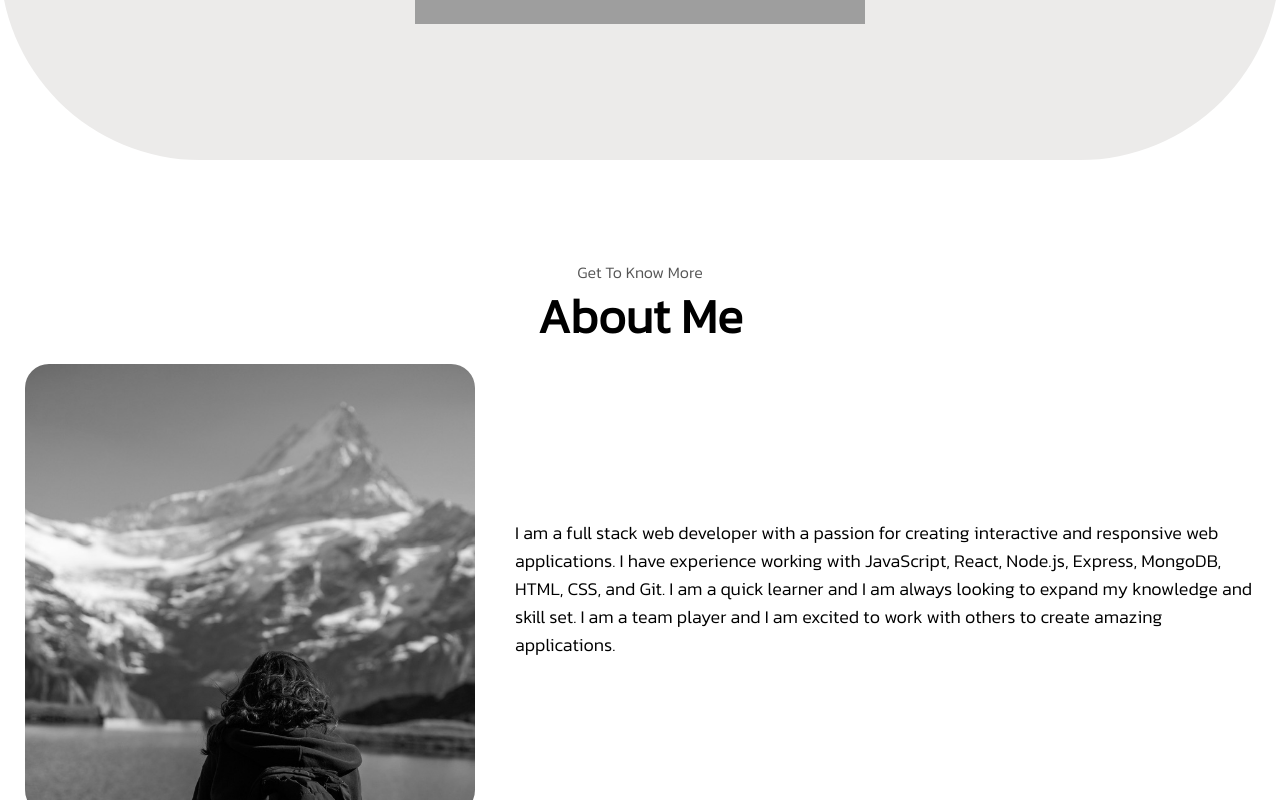
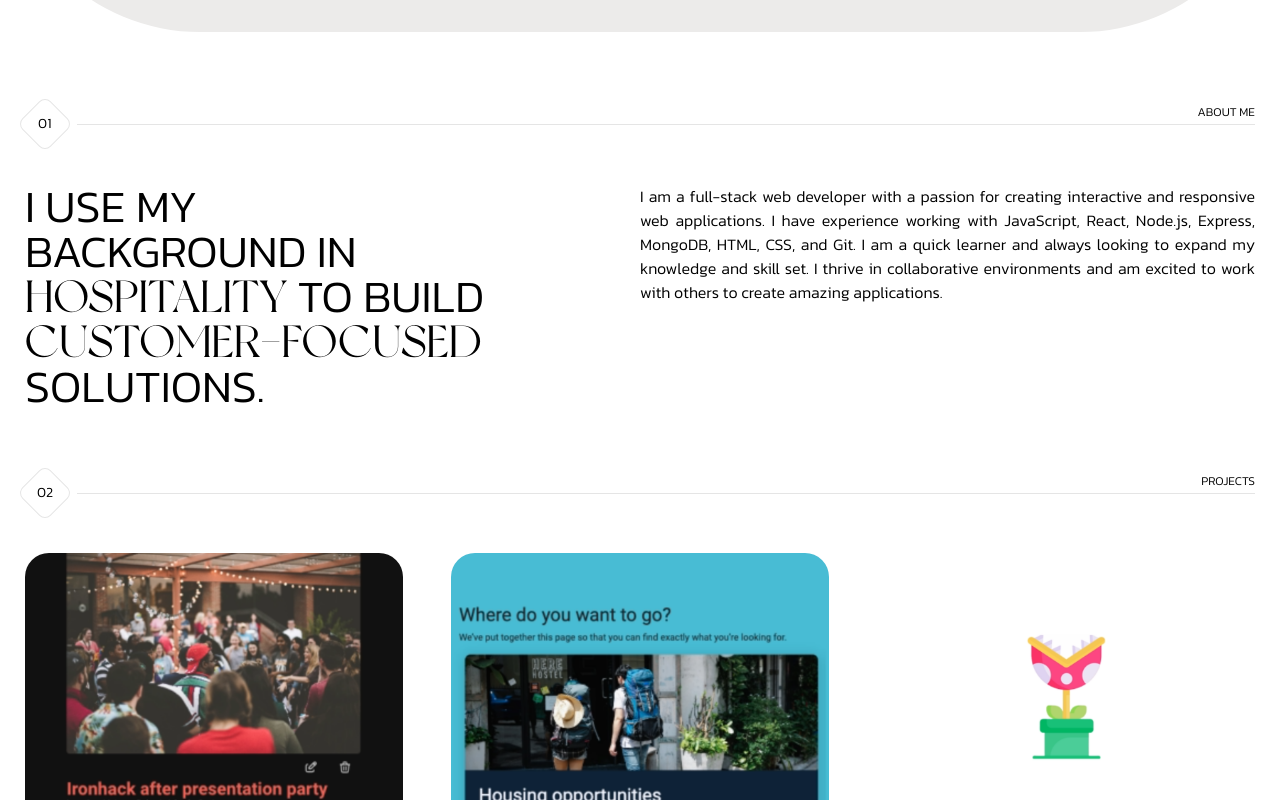
Before and after one commit to ThalitadosReis/my-portfolio, a React (Create React App) app: page / in a window 1280 px wide. Shown: the part 780-1580 px from the top of the page. Built offline with nearby package versions, Linux system fonts and the light colour scheme; grey boxes are pictures that could not be loaded; the HTML template or start-up script is replaced by a standard one.

Commit message:
about section redesign

```diff
--- a/src/components/About.js
+++ b/src/components/About.js
@@ -4,27 +4,37 @@ export default function About() {
   return (
     <section className="section" id="about">
       <div className="container mx-auto">
-        {/* title */}
-        <div className="flex flex-col items-center text-center lg:mb-2">
-          <h3 className="h3">Get To Know More</h3>
-          <h2 className="h2">About Me</h2>
+        {/* Header */}
+        <div className="flex flex-col items-end my-10">
+          <span className="absolute text-black-/50 text-xs uppercase">
+            About me
+          </span>
+          <div className="flex items-center w-full gap-3">
+            <div className="relative w-10 h-10 transform rotate-45 border border-black/10 flex items-center justify-center rounded-lg">
+              <span className="transform -rotate-45 text-sm">01</span>
+            </div>
+            <div className="flex-grow border-t border-black/10"></div>
+          </div>
         </div>
-        <div className="flex flex-col gap-y-5 lg:flex-row lg:gap-x-10">
-          {/* image */}
-          <div className="flex-1 bg-about bg-cover bg-top bg-no-repeat max-h-[350px] max-w-[350px] lg:min-w-[450px] lg:min-h-[450px] md:min-h-[275px] md:min-w-[275px] mx-auto rounded-3xl grayscale"></div>
-          {/* text */}
-          <div className="flex-1 flex flex-col lg:my-auto">
-            <div className="mt-4 md:mt-0 text-left flex flex-col h-full">
-              <p className="text-base lg:text-lg">
-                I am a full stack web developer with a passion for creating
-                interactive and responsive web applications. I have experience
-                working with JavaScript, React, Node.js, Express,
-                MongoDB, HTML, CSS, and Git. I am a quick learner
-                and I am always looking to expand my knowledge and skill set. I
-                am a team player and I am excited to work with others to create
-                amazing applications.
-              </p>
-            </div>
+
+        <div className="flex flex-col lg:flex-row items-center lg:items-start">
+          <div className="flex-1 text-center lg:text-left">
+            <h1 className="uppercase text-[30px] lg:text-[45px] leading-[1] text-center lg:text-left lg:break-words lg:whitespace-pre-wrap">
+              I use my {"\n"}background in {"\n"}
+              <span className="font-newyork font-normal">Hospitality </span>to build
+              <span className="font-newyork font-normal"> customer-focused </span>
+              solutions.
+            </h1>
+          </div>
+          <div className="flex-1 text-base text-justify">
+            <p>
+              I am a full-stack web developer with a passion for creating
+              interactive and responsive web applications. I have experience
+              working with JavaScript, React, Node.js, Express, MongoDB, HTML,
+              CSS, and Git. I am a quick learner and always looking to expand my
+              knowledge and skill set. I thrive in collaborative environments
+              and am excited to work with others to create amazing applications.
+            </p>
           </div>
         </div>
       </div>
--- a/src/components/Banner.js
+++ b/src/components/Banner.js
@@ -7,18 +7,14 @@ export default function Banner() {
       id="home"
     >
       <div className="container mx-auto mb-10">
-      <h1 className="text-[35px] md:text-[60px] lg:text-[100px] leading-[0.8] mb-10 font-newyork">
+        <h1 className="text-[35px] md:text-[60px] lg:text-[100px] leading-[0.8] mb-10 font-newyork">
           Full-Stack Developer
         </h1>
-        <p className="text-sm font-bold text-black/50 mb-10">
-          I'm a Full-Stack Developer based in Zürich
-          <br />
-          I specialize in React and JavaScript
+        <p className="text-sm font-bold text-black/50 mb-10 break-words whitespace-pre-wrap">
+          I'm a Full-Stack Developer based in Zürich.{"\n"}
+          I specialize in React and JavaScript.
         </p>
-
-        <div
-          className="bg-banner bg-cover bg-center bg-no-repeat w-full h-[300px] lg:h-[450px] max-w-[250px] lg:max-w-[450px] mx-auto grayscale"
-        ></div>
+        <div className="bg-banner bg-cover bg-center bg-no-repeat w-full h-[300px] lg:h-[450px] max-w-[250px] lg:max-w-[450px] mx-auto grayscale"></div>
       </div>
     </section>
   );
--- a/src/components/Project.js
+++ b/src/components/Project.js
@@ -39,11 +39,17 @@ const projectsData = [
 export default function Project() {
   return (
     <section className="section" id="project">
-      <div className="container m-auto">
-        {/* title */}
-        <div className="flex flex-col items-center text-center mb-5">
-          <h3 className="h3">Browse My Recent</h3>
-          <h2 className="h2">Projects</h2>
+      <div className="container mx-auto">
+      <div className="flex flex-col items-end mb-10">
+          <span className="absolute text-black-/50 text-xs uppercase my-auto">Projects</span>
+          <div className="flex items-center w-full gap-3">
+            <div className="relative w-10 h-10 transform rotate-45 border border-black/10 flex items-center justify-center rounded-lg">
+              <span className="transform -rotate-45 text-sm">
+                02
+              </span>
+            </div>
+            <div className="flex-grow border-t border-black/10"></div>
+          </div>
         </div>
 
         <div>
--- a/src/index.css
+++ b/src/index.css
@@ -1,34 +1,6 @@
 @tailwind base;
 @tailwind components;
 @tailwind utilities;
-
-.btn {
-  background: #353535;
-}
-
-.btn-secondary {
-  color: #000;
-  border: 1px solid;
-}
-
-.btn:hover {
-  background: #000;
-}
-
-.btn-secondary:hover {
-  background-color: #353535;
-  color: white;
-}
-
-.active {
-  background: #000;
-}
-
-.active {
-  color: #fff;
-  padding: 1rem;
-  border-radius: 100%;
-}
 
 @font-face {
   font-family: 'NewYork';
@@ -43,24 +15,9 @@
 
 @layer base {
   body {
-    @apply font-kanit text-lg leading-8 text-black;
-  }
-  .h2 {
-    @apply font-extrabold text-[48px] mb-6 tracking-[10%] ;
-  }
-  .h3 {
-    @apply text-[16px] mb-3 text-accent;
-  }
-  .btn, .btn-secondary {
-    @apply rounded-full text-white font-medium;
-  }
-  .btn-sm {
-    @apply h-[48px] px-6 text-sm;
-  }
-  .btn-lg {
-    @apply h-[56px] px-10 text-base;
+    @apply font-kanit leading-8 text-black;
   }
   .section {
-    @apply py-8 lg:py-24;
+    @apply py-8;
   }
 }
--- a/tailwind.config.js
+++ b/tailwind.config.js
@@ -2,9 +2,8 @@ module.exports = {
   content: ["./src/**/*.{js,jsx,ts,tsx}"],
   theme: {
     fontFamily: {
-      kanit:['Kanit', 'sans-serif'],
-      newyork: ['NewYork', 'sans-serif'],
-
+      kanit: ["Kanit", "sans-serif"],
+      newyork: ["NewYork", "sans-serif"],
     },
     container: {
       padding: {
@@ -24,7 +23,6 @@ module.exports = {
       },
       backgroundImage: {
         banner: "url('./assets/banner.png')",
-        about: "url('./assets/about.jpeg')",
       },
     },
   },
```
Also changed, not shown: src/assets/about.jpeg (deleted).
